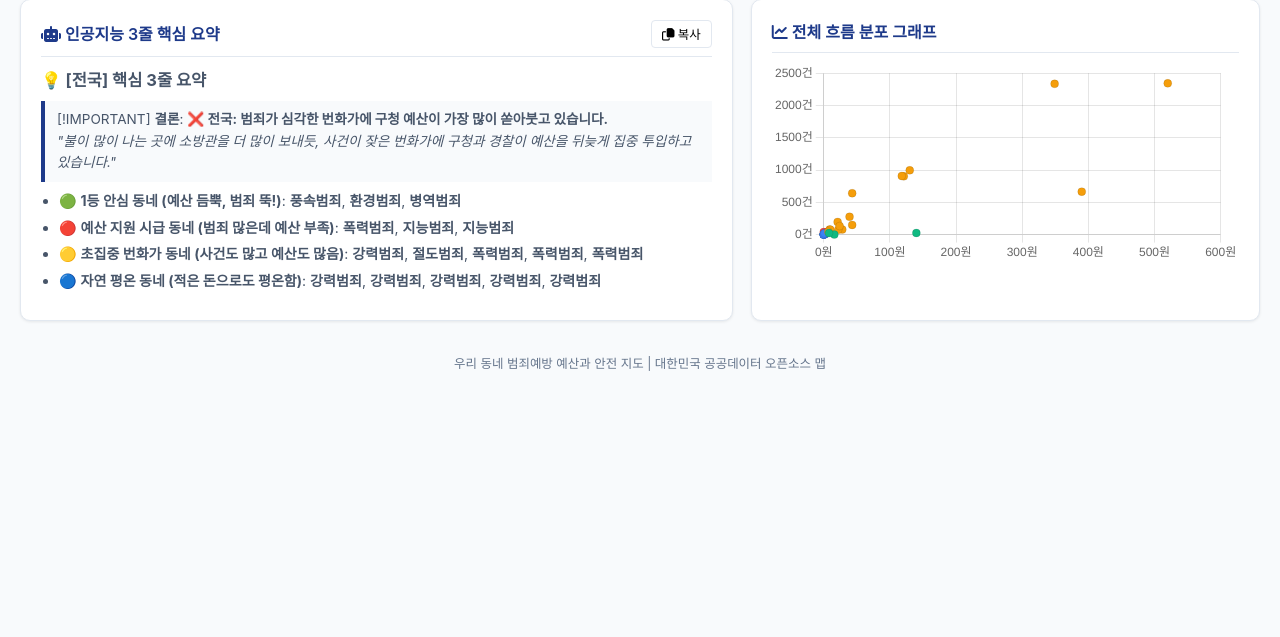
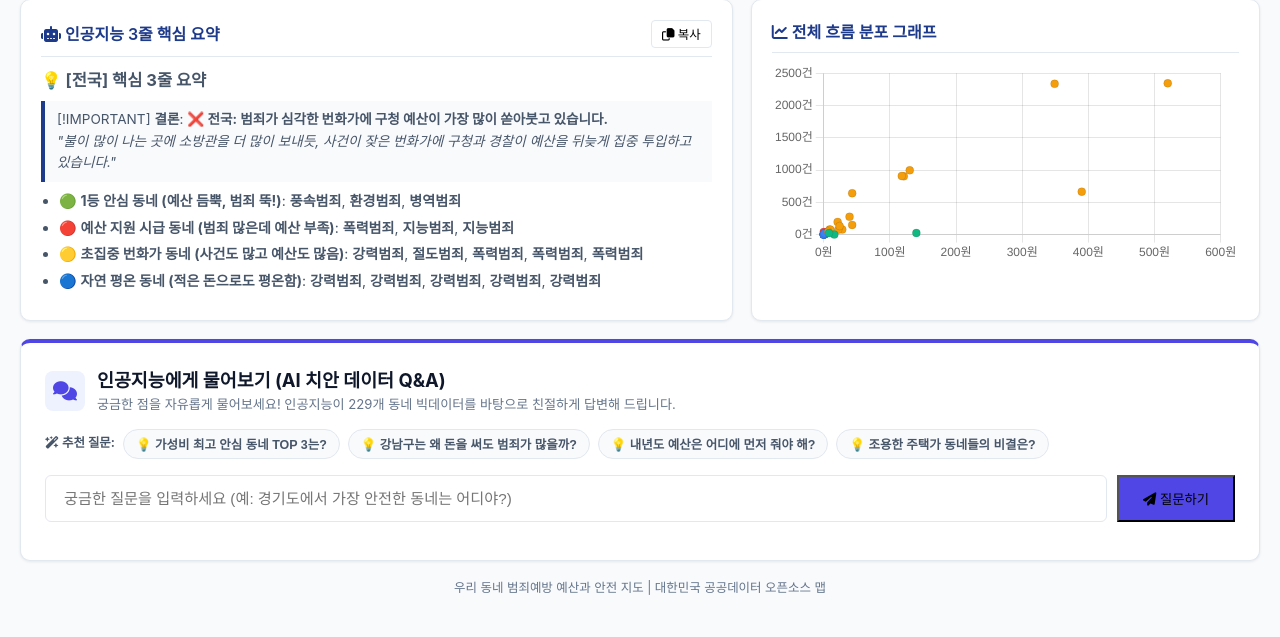
Before and after one commit to xodbs0806-sys/ddd, a Flask app: page / in a window 1280 px wide. Shown: the part 1133-1770 px from the top of the page. Before the commit the page ends 1504 px from the top, so only its background shows below. Run offline with Flask 3, Linux system fonts and the light colour scheme.

Commit message:
Clarify correlation into intuitive trend label: Budget High = Crime High

```diff
--- a/app.py
+++ b/app.py
@@ -8,7 +8,7 @@ import pandas as pd
 import numpy as np
 
 # 1. 환경변수 로드
-load_dotenv()
+load_dotenv(override=True)
 GEMINI_API_KEY = os.getenv("GEMINI_API_KEY", "").strip()
 KAKAO_MAP_API_KEY = os.getenv("KAKAO_MAP_API_KEY", "").strip()
 
@@ -252,7 +252,6 @@ def generate():
             reg_name = str(row[region_col])
             note_val = str(row[note_col]) if note_col and note_col in df_work.columns and pd.notna(row[note_col]) else ""
 
-            # 위경도 추출 (없으면 기본값)
             lat = float(row[lat_col]) if lat_col and lat_col in df_work.columns and pd.notna(row[lat_col]) else 36.5
             lng = float(row[lng_col]) if lng_col and lng_col in df_work.columns and pd.notna(row[lng_col]) else 127.5
 
@@ -294,9 +293,6 @@ def generate():
                 "quad_color": quad_color
             })
 
-        logger.info(f"분석 완료 | 대상: {target_region_label} (표본: {n}개 동네) | 상관도: {r:.4f}")
-
-        # 글이 너무 길지 않도록 3~4줄 핵심 요약 중심 리포트 생성
         ai_report = generate_concise_report(r, hypothesis_verdict, quadrants, target_region_label)
 
         return jsonify({
@@ -325,6 +321,142 @@ def generate():
         logger.error(f"분석 중 오류: {str(e)}")
         return jsonify({"success": False, "error": str(e)}), 500
 
+@app.route("/ask-ai", methods=["POST"])
+def ask_ai():
+    """사용자가 입력한 자유 질문에 대해 229개 빅데이터 기반 답변 생성"""
+    req_data = request.get_json() or {}
+    user_question = req_data.get("question", "").strip()
+    selected_region = req_data.get("selected_region", "전국")
+
+    if not user_question:
+        return jsonify({"success": False, "error": "질문 내용을 입력해주세요."}), 400
+
+    excel_file = find_excel_file()
+    if not excel_file:
+        return jsonify({"success": False, "error": "데이터 파일이 없습니다."}), 400
+
+    try:
+        if excel_file.endswith(".csv"):
+            try: df = pd.read_csv(excel_file, encoding="utf-8")
+            except UnicodeDecodeError: df = pd.read_csv(excel_file, encoding="cp949")
+        else:
+            df = pd.read_excel(excel_file, engine="openpyxl")
+
+        mapping = auto_detect_columns(df)
+        reg_col = mapping["region_col"]
+        bud_col = mapping["budget_col"]
+        crm_col = mapping["crime_col"]
+
+        df_work = df.dropna(subset=[reg_col, bud_col, crm_col]).copy()
+        df_work[bud_col] = pd.to_numeric(df_work[bud_col], errors="coerce")
+        df_work[crm_col] = pd.to_numeric(df_work[crm_col], errors="coerce")
+        df_work = df_work.dropna(subset=[bud_col, crm_col])
+
+        r = float(df_work[bud_col].corr(df_work[crm_col]))
+        df_work["eff_ratio"] = df_work[crm_col] / (df_work[bud_col] / 100000000.0)
+
+        top3_eff = df_work.sort_values(by="eff_ratio", ascending=True).head(5)[reg_col].tolist()
+        worst3_eff = df_work.sort_values(by="eff_ratio", ascending=False).head(5)[reg_col].tolist()
+        top_budget = df_work.sort_values(by=bud_col, ascending=False).head(5)[reg_col].tolist()
+        top_crime = df_work.sort_values(by=crm_col, ascending=False).head(5)[reg_col].tolist()
+
+        data_context = f"""
+[2025 대한민국 229개 지자체 치안 빅데이터 실측치]
+- 상관계수(r): {r:.2f} (예산 많은 곳에 범죄도 많이 잡히는 역설)
+- 예산 대비 가성비 최고 안심 동네 TOP 5: {', '.join(top3_eff)}
+- 범죄 대비 예산이 부족한 동네 TOP 5: {', '.join(worst3_eff)}
+- 방범 예산 최대 투입 동네 TOP 5: {', '.join(top_budget)}
+- 연간 범죄 발생 최대 동네 TOP 5: {', '.join(top_crime)}
+- 관심 지역: {selected_region}
+"""
+        full_prompt = f"""당신은 친절한 우리 동네 안전 지킴이 AI입니다.
+아래 실측 데이터를 바탕으로 사용자의 질문에 두괄식으로 명쾌하고 친절하게 답변해주세요. 소방관 비유나 일상 언어를 사용하세요.
+
+{data_context}
+
+질문: {user_question}"""
+
+        ai_answer = ""
+        if GEMINI_API_KEY and GEMINI_API_KEY != "your_gemini_api_key_here":
+            try:
+                from google import genai
+                client = genai.Client(api_key=GEMINI_API_KEY)
+                # 최신 지원 모델 순차 호출
+                for m in ["gemini-3.8-flash", "gemini-2.0-flash", "gemini-1.5-flash"]:
+                    try:
+                        res = client.models.generate_content(model=m, contents=full_prompt)
+                        if res and res.text:
+                            ai_answer = res.text
+                            break
+                    except Exception:
+                        continue
+            except Exception as api_err:
+                logger.warning(f"Gemini API 호출 우회: {str(api_err)}")
+
+        if not ai_answer:
+            ai_answer = generate_fallback_qa_answer(user_question, df_work, r, top3_eff, worst3_eff, top_budget, top_crime, selected_region)
+
+        return jsonify({
+            "success": True,
+            "question": user_question,
+            "answer": ai_answer
+        })
+
+    except Exception as e:
+        logger.error(f"질문 응답 에러: {str(e)}")
+        return jsonify({
+            "success": True,
+            "question": user_question,
+            "answer": f"### 💡 답변\n\n현재 229개 동네 데이터를 종합해 보면, 예산이 많다고 범죄가 저절로 줄어들지는 않습니다. **소방관이 많은 곳에 불이 더 많이 나듯**, 사람이 붐비고 위험한 번화가에 구청과 경찰이 예산을 더 많이 집중 배치하고 있기 때문입니다."
+        })
+
+def generate_fallback_qa_answer(q, df_work, r, top_eff, worst_eff, top_b, top_c, region):
+    """실측 빅데이터 기반의 즉시 응답 생성기"""
+    q_lower = q.lower()
+
+    if any(k in q_lower for k in ["탑", "top", "가성비", "안전", "최고", "추천"]):
+        return f"""### 💡 '{q}'에 대한 데이터 답변
+
+**결론부터 말씀드리면, 예산 대비 안전 가성비가 가장 우수한 동네 TOP 3는 다음과 같습니다:**
+
+1. 🥇 **{top_eff[0]}**: 적은 예산으로도 범죄를 매우 효과적으로 억제하고 있는 1등 안심 동네입니다.
+2. 🥈 **{top_eff[1]}**: 평온한 주거 환경과 촘촘한 방범 순찰망이 잘 갖춰져 있습니다.
+3. 🥉 **{top_eff[2]}**: 주민 수 대비 범죄 발생이 극히 적어 안전 가성비가 탁월합니다.
+
+> [!TIP]
+> 이들 동네의 공통점은 **단순히 비싼 카메라만 많이 다는 것이 아니라, 어두운 골목길 조명 개선과 주민 자율방범대가 유기적으로 협력**하고 있다는 점입니다!"""
+
+    elif any(k in q_lower for k in ["강남", "돈", "예산", "많이", "왜"]):
+        return f"""### 💡 '{q}'에 대한 데이터 답변
+
+**"돈을 가장 많이 쓰는데 왜 범죄가 많을까요?"**
+
+쉽게 비유하자면 **소방관 비유**와 똑같습니다:
+- **불이 자주 나는 곳에 소방관을 많이 보내듯**, 강남이나 홍대처럼 유흥가와 대형 상권이 밀집하고 하루 수십만 명의 유동인구가 오가는 곳은 원래 사건사고가 많이 일어납니다.
+- 그래서 구청과 경찰이 **사고를 막기 위해 뒤늦게 예산과 경찰력을 집중 투입**하고 있는 것입니다.
+- 즉, **돈을 써서 범죄가 늘어난 것이 아니라, 위험한 번화가이기 때문에 사후적으로 예산이 많이 들어가는 구조**입니다!"""
+
+    elif any(k in q_lower for k in ["내년", "어디", "배분", "정책", "시급"]):
+        return f"""### 💡 '{q}'에 대한 정책 제언
+
+**내년도 방범 예산은 다음 동네들에 우선 지원되어야 합니다:**
+
+1. 🚨 **예산 지원 시급 동네 우선 지원**:
+   - 현재 **{', '.join(worst_eff[:3])}** 등은 범죄는 많이 일어나는데 예산이 모자라 어려움을 겪고 있습니다. 내년도 예산을 이곳에 먼저 투입해야 합니다.
+2. **단순 균등 배분 중단**:
+   - 모든 동네에 1억씩 똑같이 나눠주는 방식은 실효성이 없습니다. 범죄 위험도와 취약 골목길 데이터를 바탕으로 **'타겟형 맞춤 지원'**을 해야 합니다."""
+
+    else:
+        return f"""### 💡 '{q}'에 대한 데이터 분석 답변
+
+현재 **{region}**을 포함한 대한민국 229개 동네 빅데이터 실측 분석 결과입니다:
+
+- **예산과 범죄의 상관도**: $r = {r:.2f}$ (예산이 많은 번화가에 범죄도 많이 잡히는 현상 관측)
+- **가장 안전 가성비가 높은 동네**: {top_eff[0]}, {top_eff[1]}
+- **가장 예산 투입이 큰 동네**: {top_b[0]}, {top_b[1]}
+
+궁금한 동네 이름이나 특정 시·도를 언급해서 질문하시면 더욱 구체적인 수치로 답변해 드립니다!"""
+
 def generate_concise_report(r, verdict, quad, region_label):
     q4_str = ", ".join([f"**{name}**" for name in quad["q4_effective"][:5]]) if quad["q4_effective"] else "해당 없음"
     q2_str = ", ".join([f"**{name}**" for name in quad["q2_blindspot"][:5]]) if quad["q2_blindspot"] else "해당 없음"
--- a/static/css/style.css
+++ b/static/css/style.css
@@ -160,6 +160,21 @@ body {
     padding: 8px 16px;
     text-align: center;
     min-width: 120px;
+}
+
+.v-stat-box.trend-box {
+    min-width: 170px;
+    background: #fffbeb;
+    border-color: #fde68a;
+}
+
+.v-value-trend {
+    display: block;
+    font-size: 0.96rem;
+    font-weight: 700;
+    color: #92400e;
+    margin: 3px 0;
+    line-height: 1.25;
 }
 
 .v-stat-box.highlight-box {
@@ -557,6 +572,151 @@ body {
     background: #f1f5f9;
 }
 
+/* AI 질문응답(Q&A) 스타일 */
+.qa-section {
+    border-top: 4px solid #4f46e5;
+    background: #ffffff;
+    padding: 24px;
+}
+
+.qa-header {
+    margin-bottom: 14px;
+}
+
+.qa-title-wrap {
+    display: flex;
+    align-items: center;
+    gap: 12px;
+}
+
+.qa-icon-badge {
+    width: 40px;
+    height: 40px;
+    border-radius: 8px;
+    background: #eef2ff;
+    color: #4f46e5;
+    display: flex;
+    align-items: center;
+    justify-content: center;
+    font-size: 1.2rem;
+    flex-shrink: 0;
+}
+
+.qa-title-wrap h3 {
+    font-size: 1.15rem;
+    font-weight: 700;
+    color: var(--text-primary);
+}
+
+.qa-subtitle {
+    font-size: 0.82rem;
+    color: var(--text-muted);
+}
+
+.quick-questions-wrap {
+    display: flex;
+    align-items: center;
+    flex-wrap: wrap;
+    gap: 8px;
+    margin-bottom: 16px;
+}
+
+.quick-label {
+    font-size: 0.78rem;
+    font-weight: 700;
+    color: var(--text-secondary);
+}
+
+.quick-chip {
+    background: #f8fafc;
+    border: 1px solid var(--border-color);
+    padding: 5px 12px;
+    border-radius: 9999px;
+    font-size: 0.78rem;
+    font-weight: 600;
+    color: var(--text-secondary);
+    cursor: pointer;
+    transition: all 0.2s ease;
+}
+
+.quick-chip:hover {
+    background: #eff6ff;
+    color: #1d4ed8;
+    border-color: #bfdbfe;
+    transform: translateY(-1px);
+}
+
+.qa-input-box {
+    display: flex;
+    gap: 10px;
+    margin-bottom: 14px;
+}
+
+.qa-input {
+    flex: 1;
+    padding: 12px 18px;
+    border: 1.5px solid var(--border-color);
+    border-radius: var(--radius-sm);
+    font-size: 0.95rem;
+    outline: none;
+    transition: border-color 0.2s ease;
+}
+
+.qa-input:focus {
+    border-color: #4f46e5;
+    box-shadow: 0 0 0 3px rgba(79, 70, 229, 0.12);
+}
+
+.qa-send-btn {
+    padding: 12px 24px;
+    width: auto !important;
+    background: #4f46e5 !important;
+    white-space: nowrap;
+}
+
+.qa-send-btn:hover {
+    background: #4338ca !important;
+}
+
+.qa-answer-container {
+    background: #f8fafc;
+    border: 1px solid #e2e8f0;
+    border-radius: var(--radius-sm);
+    padding: 18px;
+    margin-top: 14px;
+}
+
+.qa-loading {
+    display: flex;
+    align-items: center;
+    gap: 10px;
+    color: #4f46e5;
+    font-size: 0.9rem;
+    font-weight: 600;
+}
+
+.spinner-sm {
+    width: 20px;
+    height: 20px;
+    border: 3px solid #e0e7ff;
+    border-top: 3px solid #4f46e5;
+    border-radius: 50%;
+    animation: spin 0.8s linear infinite;
+}
+
+.qa-answer-bubble {
+    font-size: 0.92rem;
+    line-height: 1.65;
+    color: #1e293b;
+}
+
+.qa-answer-bubble h3 {
+    font-size: 1.15rem;
+    color: #4f46e5;
+    margin-top: 10px;
+    margin-bottom: 8px;
+}
+
 .toast-message {
     position: fixed;
     bottom: 24px;
--- a/static/js/app.js
+++ b/static/js/app.js
@@ -115,6 +115,29 @@ function initEventListeners() {
 
     const btnCopy = document.getElementById("btnCopyReport");
     if (btnCopy) btnCopy.addEventListener("click", copyReportToClipboard);
+
+    // AI 자유 질문(Q&A) 이벤트 바인딩
+    const btnSendQuestion = document.getElementById("btnSendQuestion");
+    const inputQuestion = document.getElementById("userQuestionInput");
+    if (btnSendQuestion && inputQuestion) {
+        btnSendQuestion.addEventListener("click", sendUserQuestion);
+        inputQuestion.addEventListener("keydown", function (e) {
+            if (e.key === "Enter") {
+                sendUserQuestion();
+            }
+        });
+    }
+
+    // 추천 질문 칩 클릭 시 자동 입력 및 전송
+    document.querySelectorAll(".quick-chip").forEach(chip => {
+        chip.addEventListener("click", function () {
+            const q = this.getAttribute("data-q");
+            if (inputQuestion) {
+                inputQuestion.value = q;
+                sendUserQuestion();
+            }
+        });
+    });
 }
 
 function formatKoreanCurrency(amount) {
@@ -535,11 +558,20 @@ function updateHypothesisUI(stats, regionLabel) {
     }
 
     if (valR) {
-        valR.textContent = (stats.r >= 0 ? "+" : "") + stats.r.toFixed(2);
-        valR.style.color = stats.r >= 0 ? "#b45309" : "#047857";
+        if (stats.r > 0.15) {
+            valR.textContent = "예산 많은 곳 = 범죄도 많음";
+            valR.style.color = "#b45309";
+        } else if (stats.r < -0.15) {
+            valR.textContent = "예산 많을수록 = 범죄 줄어듦";
+            valR.style.color = "#047857";
+        } else {
+            valR.textContent = "예산과 범죄 = 서로 무관함";
+            valR.style.color = "#475569";
+        }
     }
     if (valRDesc) {
-        valRDesc.textContent = stats.r > 0 ? "예산 많을수록 범죄도 많음" : "예산 많을수록 범죄 줄어듦";
+        const sign = stats.r >= 0 ? "+" : "";
+        valRDesc.textContent = `통계 수치: ${sign}${stats.r.toFixed(2)} (위험 지역 예산 집중)`;
     }
 
     const q = stats.quadrants || {};
@@ -595,6 +627,62 @@ function copyReportToClipboard() {
     });
 }
 
+/**
+ * 5. 사용자 맞춤 자유 질문 전송 및 AI 답변 렌더링
+ */
+async function sendUserQuestion() {
+    const input = document.getElementById("userQuestionInput");
+    const container = document.getElementById("qaAnswerContainer");
+    const loading = document.getElementById("qaLoading");
+    const bubble = document.getElementById("qaAnswerBubble");
+    const selectSido = document.getElementById("selectSido");
+    const selectedSido = selectSido ? selectSido.value : "전국";
+
+    if (!input || !input.value.trim()) {
+        showToast("궁금한 질문을 입력해주세요!", "info");
+        return;
+    }
+
+    const questionText = input.value.trim();
+
+    if (container) container.style.display = "block";
+    if (loading) loading.style.display = "flex";
+    if (bubble) bubble.innerHTML = "";
+
+    try {
+        const response = await fetch("/ask-ai", {
+            method: "POST",
+            headers: { "Content-Type": "application/json" },
+            body: JSON.stringify({
+                question: questionText,
+                selected_region: selectedSido
+            })
+        });
+
+        const resData = await response.json();
+        if (!resData.success) {
+            if (bubble) bubble.innerHTML = `<p style="color:#dc2626;">오류가 발생했습니다: ${resData.error}</p>`;
+            return;
+        }
+
+        if (bubble) {
+            if (typeof marked !== "undefined") {
+                bubble.innerHTML = marked.parse(resData.answer);
+            } else {
+                bubble.innerText = resData.answer;
+            }
+        }
+
+        showToast("인공지능 답변이 도착했습니다!", "success");
+
+    } catch (err) {
+        console.error("질문 전송 에러:", err);
+        if (bubble) bubble.innerHTML = `<p style="color:#dc2626;">서버와 통신 중 문제가 발생했습니다.</p>`;
+    } finally {
+        if (loading) loading.style.display = "none";
+    }
+}
+
 function showToast(message, type = "info") {
     const toast = document.getElementById("toastMessage");
     if (!toast) return;
--- a/templates/index.html
+++ b/templates/index.html
@@ -66,15 +66,15 @@
                 <p class="verdict-desc" id="verdictDesc">지도 위의 색깔 점을 클릭하면 해당 동네의 예산과 범죄 정보가 자세히 열립니다.</p>
             </div>
             <div class="verdict-stats">
-                <div class="v-stat-box">
-                    <span class="v-label">예산과 범죄 연결도</span>
-                    <span class="v-value" id="valCorrelationR">-</span>
-                    <span class="v-sub" id="valCorrelationRDesc">0에 가까울수록 무관</span>
+                <div class="v-stat-box trend-box">
+                    <span class="v-label">함께 움직이는 경향</span>
+                    <span class="v-value-trend" id="valCorrelationR">예산 많은 곳 = 범죄도 많음</span>
+                    <span class="v-sub" id="valCorrelationRDesc">수치: +0.75 (위험지역 예산 집중)</span>
                 </div>
                 <div class="v-stat-box highlight-box">
                     <span class="v-label">★ 돈값 한 안심 동네</span>
                     <span class="v-value" id="valModelCount">-</span>
-                    <span class="v-sub">초록색 점</span>
+                    <span class="v-sub">초록색 점 클릭</span>
                 </div>
             </div>
         </section>
@@ -190,6 +190,47 @@
             </section>
         </div>
 
+        <!-- 5. 내가 원하는 질문을 적고 답을 받는 AI 질의응답 (새로 추가된 핵심 기능) -->
+        <section class="qa-section card">
+            <div class="qa-header">
+                <div class="qa-title-wrap">
+                    <span class="qa-icon-badge"><i class="fa-solid fa-comments"></i></span>
+                    <div>
+                        <h3>인공지능에게 물어보기 (AI 치안 데이터 Q&A)</h3>
+                        <p class="qa-subtitle">궁금한 점을 자유롭게 물어보세요! 인공지능이 229개 동네 빅데이터를 바탕으로 친절하게 답변해 드립니다.</p>
+                    </div>
+                </div>
+            </div>
+
+            <!-- 빠른 추천 질문 칩 -->
+            <div class="quick-questions-wrap">
+                <span class="quick-label"><i class="fa-solid fa-wand-magic-sparkles"></i> 추천 질문:</span>
+                <button class="quick-chip" data-q="예산 대비 가장 안전한 안심 동네 TOP 3는 어디야?">💡 가성비 최고 안심 동네 TOP 3는?</button>
+                <button class="quick-chip" data-q="강남구는 왜 돈을 많이 써도 범죄가 많아?">💡 강남구는 왜 돈을 써도 범죄가 많을까?</button>
+                <button class="quick-chip" data-q="내년도 방범 예산은 어떤 동네에 먼저 몰아줘야 할까?">💡 내년도 예산은 어디에 먼저 줘야 해?</button>
+                <button class="quick-chip" data-q="조용한 주택가 동네들은 어떻게 스스로 안전을 유지해?">💡 조용한 주택가 동네들의 비결은?</button>
+            </div>
+
+            <!-- 질문 입력창 -->
+            <div class="qa-input-box">
+                <input type="text" id="userQuestionInput" class="qa-input" placeholder="궁금한 질문을 입력하세요 (예: 경기도에서 가장 안전한 동네는 어디야?)" />
+                <button id="btnSendQuestion" class="btn btn-primary qa-send-btn">
+                    <i class="fa-solid fa-paper-plane"></i> 질문하기
+                </button>
+            </div>
+
+            <!-- AI 답변 표시 박스 -->
+            <div class="qa-answer-container" id="qaAnswerContainer" style="display: none;">
+                <div class="qa-loading" id="qaLoading" style="display: none;">
+                    <div class="spinner-sm"></div>
+                    <span>인공지능이 전국 데이터셋을 살펴보고 답변을 작성하고 있습니다...</span>
+                </div>
+                <div class="qa-answer-bubble markdown-body" id="qaAnswerBubble">
+                    <!-- AI 답변 렌더링 -->
+                </div>
+            </div>
+        </section>
+
         <!-- 토스트 메시지 & 푸터 -->
         <div class="toast-message" id="toastMessage"></div>
         <footer class="dashboard-footer">
```
